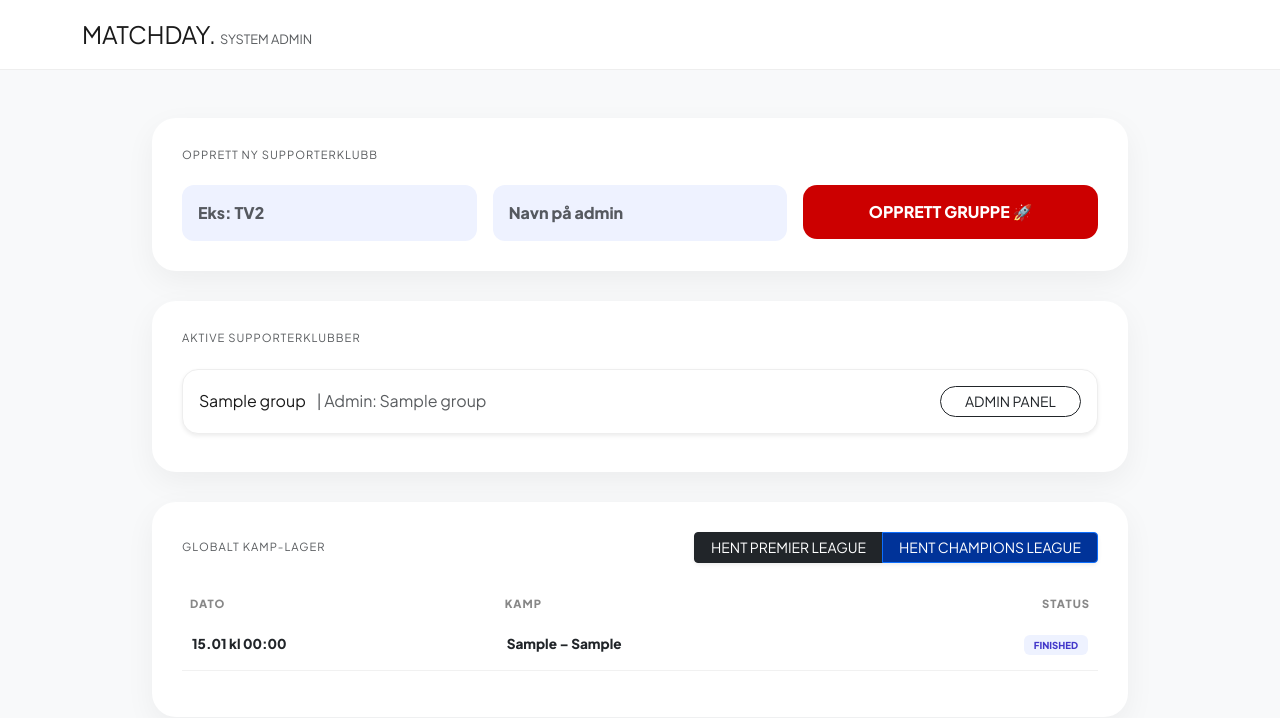
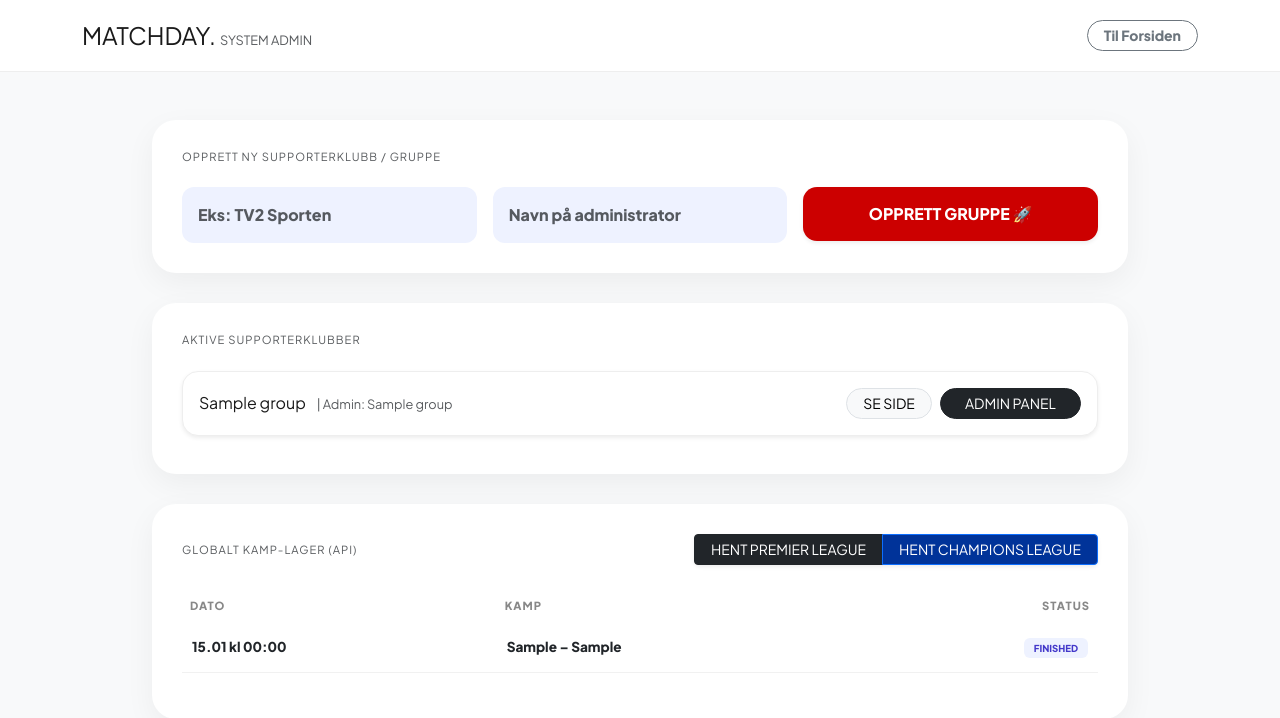
Before and after one commit to claseasybranding-ops/matchday-demo, a Flask app: page /super_admin_dashboard in a window 1280 px wide. Shown: the top 718 px of the page. Run offline with Flask 3, Linux system fonts and the light colour scheme; tables that the repository leaves empty hold one stand-in row (values such as "Sample post").

Commit message:
Update super_admin.html

```diff
--- a/templates/super_admin.html
+++ b/templates/super_admin.html
@@ -12,43 +12,57 @@
         .navbar { background: white; padding: 20px 0; border-bottom: 1px solid #eee; }
         .admin-card { background: white; border-radius: 24px; padding: 30px; box-shadow: 0 10px 30px rgba(0,0,0,0.05); margin-bottom: 30px; }
         .btn-create { background: var(--md-red); color: white; border: none; padding: 15px; border-radius: 14px; font-weight: 800; text-transform: uppercase; transition: 0.3s; width: 100%; }
+        .btn-create:hover { background: #b30000; transform: translateY(-2px); }
         .match-table th { font-size: 0.7rem; text-transform: uppercase; letter-spacing: 1px; color: #888; border: none; }
         .match-table td { font-weight: 700; font-size: 0.85rem; padding: 15px 10px; border-bottom: 1px solid #f1f1f1; }
         .status-badge { font-size: 0.6rem; padding: 4px 10px; border-radius: 6px; font-weight: 800; text-transform: uppercase; background: #eef2ff; color: #4338ca; }
+        .status-live { background: #fff5f5; color: #cc0000; border: 1px solid #ffcccc; animation: pulse 2s infinite; }
+        @keyframes pulse { 0% { opacity: 1; } 50% { opacity: 0.6; } 100% { opacity: 1; } }
     </style>
 </head>
 <body>
     <nav class="navbar mb-5">
         <div class="container d-flex justify-content-between align-items-center">
             <h4 class="m-0 fw-800">MATCHDAY. <span class="text-muted fw-400" style="font-size: 0.8rem;">SYSTEM ADMIN</span></h4>
+            <a href="/" class="btn btn-sm btn-outline-secondary rounded-pill px-3 fw-bold">Til Forsiden</a>
         </div>
     </nav>
 
     <div class="container" style="max-width: 1000px;">
         <div class="admin-card">
-            <h6 class="text-uppercase text-muted fw-800 mb-4" style="font-size: 0.7rem; letter-spacing: 1px;">Opprett ny supporterklubb</h6>
+            <h6 class="text-uppercase text-muted fw-800 mb-4" style="font-size: 0.7rem; letter-spacing: 1px;">Opprett ny supporterklubb / Gruppe</h6>
             <div class="row g-3">
-                <div class="col-md-4"><input type="text" id="new-group-name" class="form-control p-3 fw-bold" placeholder="Eks: TV2" style="background: #eef2ff; border: none; border-radius: 12px;"></div>
-                <div class="col-md-4"><input type="text" id="new-group-admin" class="form-control p-3 fw-bold" placeholder="Navn på admin" style="background: #eef2ff; border: none; border-radius: 12px;"></div>
-                <div class="col-md-4"><button class="btn-create" onclick="createGroup()">OPPRETT GRUPPE 🚀</button></div>
+                <div class="col-md-4"><input type="text" id="new-group-name" class="form-control p-3 fw-bold" placeholder="Eks: TV2 Sporten" style="background: #eef2ff; border: none; border-radius: 12px;"></div>
+                <div class="col-md-4"><input type="text" id="new-group-admin" class="form-control p-3 fw-bold" placeholder="Navn på administrator" style="background: #eef2ff; border: none; border-radius: 12px;"></div>
+                <div class="col-md-4"><button class="btn-create shadow-sm" onclick="createGroup()">OPPRETT GRUPPE 🚀</button></div>
             </div>
         </div>
 
         <div class="admin-card">
             <h6 class="text-uppercase text-muted fw-800 mb-4" style="font-size: 0.7rem; letter-spacing: 1px;">Aktive supporterklubber</h6>
             <div id="group-list">
+                {% if grupper %}
                     {% for g in grupper %}
                     <div class="d-flex justify-content-between align-items-center p-3 mb-2 shadow-sm" style="background: white; border-radius: 16px; border: 1px solid #eee;">
-                    <span class="fw-800">{{ g[1] }} <span class="text-muted fw-400 ms-2">| Admin: {{ g[3] }}</span></span>
-                    <a href="/group/{{ g[2] }}/admin" class="btn btn-outline-dark btn-sm fw-800 px-4 rounded-pill">ADMIN PANEL</a>
+                        <div>
+                            <span class="fw-800">{{ g[1] }}</span>
+                            <span class="text-muted fw-400 ms-2" style="font-size: 0.8rem;">| Admin: {{ g[3] }}</span>
+                        </div>
+                        <div class="d-flex gap-2">
+                            <a href="/group/{{ g[2] }}" class="btn btn-light btn-sm fw-800 px-3 rounded-pill border">SE SIDE</a>
+                            <a href="/group/{{ g[2] }}/admin" class="btn btn-dark btn-sm fw-800 px-4 rounded-pill">ADMIN PANEL</a>
+                        </div>
                     </div>
                     {% endfor %}
+                {% else %}
+                    <p class="text-center text-muted py-3">Ingen grupper opprettet ennå.</p>
+                {% endif %}
             </div>
         </div>
 
         <div class="admin-card">
             <div class="d-flex justify-content-between align-items-center mb-4">
-                <h6 class="text-uppercase text-muted fw-800 m-0" style="font-size: 0.7rem; letter-spacing: 1px;">Globalt kamp-lager</h6>
+                <h6 class="text-uppercase text-muted fw-800 m-0" style="font-size: 0.7rem; letter-spacing: 1px;">Globalt kamp-lager (API)</h6>
                 <div class="btn-group shadow-sm">
                     <button class="btn btn-dark btn-sm fw-800 px-3" onclick="importLeague('PL')">HENT PREMIER LEAGUE</button>
                     <button class="btn btn-primary btn-sm fw-800 px-3" onclick="importLeague('CL')" style="background-color: #003399;">HENT CHAMPIONS LEAGUE</button>
@@ -64,13 +78,23 @@
                         </tr>
                     </thead>
                     <tbody>
+                        {% if kamper %}
                             {% for k in kamper %}
                             <tr>
                                 <td>{{ k[6] }}</td>
                                 <td>{{ k[2] }} – {{ k[3] }}</td>
-                            <td class="text-end"><span class="status-badge">{{ k[7] }}</span></td>
+                                <td class="text-end">
+                                    <span class="status-badge {% if k[7] == 'live' or k[7] == 'in_play' %}status-live{% endif %}">
+                                        {{ k[7] }}
+                                    </span>
+                                </td>
                             </tr>
                             {% endfor %}
+                        {% else %}
+                            <tr>
+                                <td colspan="3" class="text-center py-4 text-muted small">Ingen kamper i lageret. Importer fra menyen over.</td>
+                            </tr>
+                        {% endif %}
                     </tbody>
                 </table>
             </div>
@@ -82,17 +106,24 @@
             const name = document.getElementById('new-group-name').value;
             const admin = document.getElementById('new-group-admin').value;
             if(!name || !admin) return alert("Fyll ut begge felt!");
+
             fetch('/api/create_group', {
                 method: 'POST',
                 headers: {'Content-Type': 'application/json'},
                 body: JSON.stringify({ name: name, admin_name: admin })
-            }).then(() => window.location.reload());
+            }).then(res => {
+                if(res.ok) window.location.reload();
+                else alert("Kunne ikke opprette gruppe.");
+            });
         }
 
         function importLeague(code) {
             const msg = code === 'PL' ? "Premier League" : "Champions League";
-            if(confirm("Dette sletter alle nåværende runder og tips for å hente " + msg + ". Er du sikker?")) {
-                fetch('/api/import_league/' + code).then(() => window.location.reload());
+            if(confirm("Dette sletter alle nåværende runder og tips i ALLE grupper for å hente ferske " + msg + "-kamper. Er du sikker?")) {
+                fetch('/api/import_league/' + code).then(res => {
+                    if(res.ok) window.location.reload();
+                    else alert("Feil ved henting av kamper.");
+                });
             }
         }
     </script>
```
Lines whose indentation alone changed are shown as unchanged.
